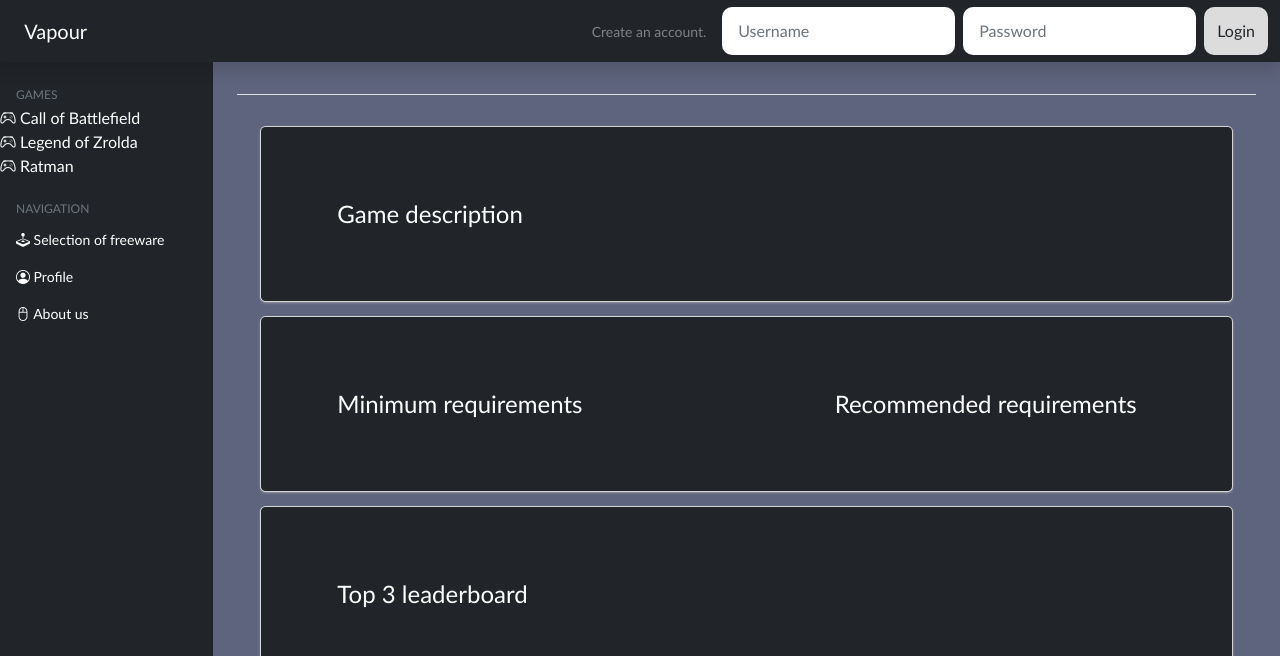
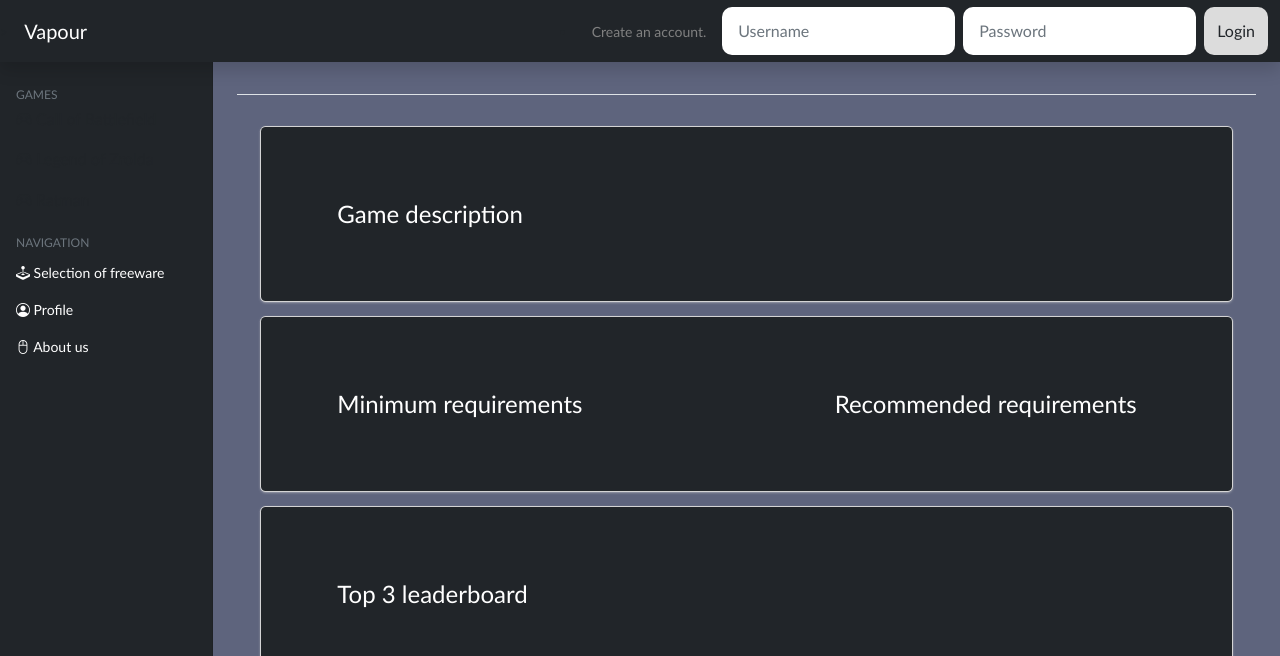
Before and after one commit to SzenasiLevente/ProjektOKJ, a PHP site: page /game.php in a window 1280 px wide. Shown: the top 656 px of the page. Run offline with PHP 8.4, Linux system fonts and the light colour scheme; data comes from the database, SQL or seed files in the repository; data that the repository does not hold is empty.

Commit message:
fixed sidebar

```diff
--- a/CSS/override.css
+++ b/CSS/override.css
@@ -205,5 +205,4 @@ img {
     background: none !important;
     border: none;
     padding: 0 !important;
-    color: white !important;
 }
--- a/header.php
+++ b/header.php
@@ -62,27 +62,27 @@ require 'inc/inc_connection.php';
       <nav id="sidebarMenu" class="col-md-3 col-lg-2 d-md-block bg-dark sidebar collapse">
         <div class="position-sticky pt-3">
           <ul class="nav flex-column">
-            <li class="nav-item">
-            <h6 class="sidebar-heading d-flex justify-content-between align-items-center px-3 mt-4 mb-1 text-muted">
+          <h6 class="sidebar-heading d-flex justify-content-between align-items-center px-3 mt-4 mb-1 text-muted">
             <span>Games</span>
             <a class="link-secondary" href="#">
               <span data-feather="plus-circle"></span>
             </a>
           </h6>
+            <li class="nav-item px-3">
           <form action="game.php" method="post">
-              <button class="btn headergame nav-link" type="submit" name="submit"><i class="bi bi-controller"></i> Call of Battlefield</button>
+              <button class="btn headergame" type="submit" name="submit"><i class="bi bi-controller"></i> Call of Battlefield</button>
               <input type="hidden" name="gamehidden" value="Call of Battlefield">
             </form>
             </li>
-            <li class="nav-item">
+            <li class="nav-item px-3 py-3">
             <form action="game.php" method="post">
-              <button class="btn headergame nav-link" type="submit" name="submit"><i class="bi bi-controller"></i> Legend of Zrolda</button>
+              <button class="btn headergame" type="submit" name="submit"><i class="bi bi-controller"></i> Legend of Zrolda</button>
               <input type="hidden" name="gamehidden" value="Legend of Zrolda">
             </form>
             </li>
-            <li class="nav-item">
+            <li class="nav-item px-3">
             <form action="game.php" method="post">
-              <button class="btn headergame nav-link" type="submit" name="submit"><i class="bi bi-controller"></i> Ratman</button>
+              <button class="btn headergame" type="submit" name="submit"><i class="bi bi-controller"></i> Ratman</button>
               <input type="hidden" name="gamehidden" value="Ratman">
             </form>
             </li>
```
